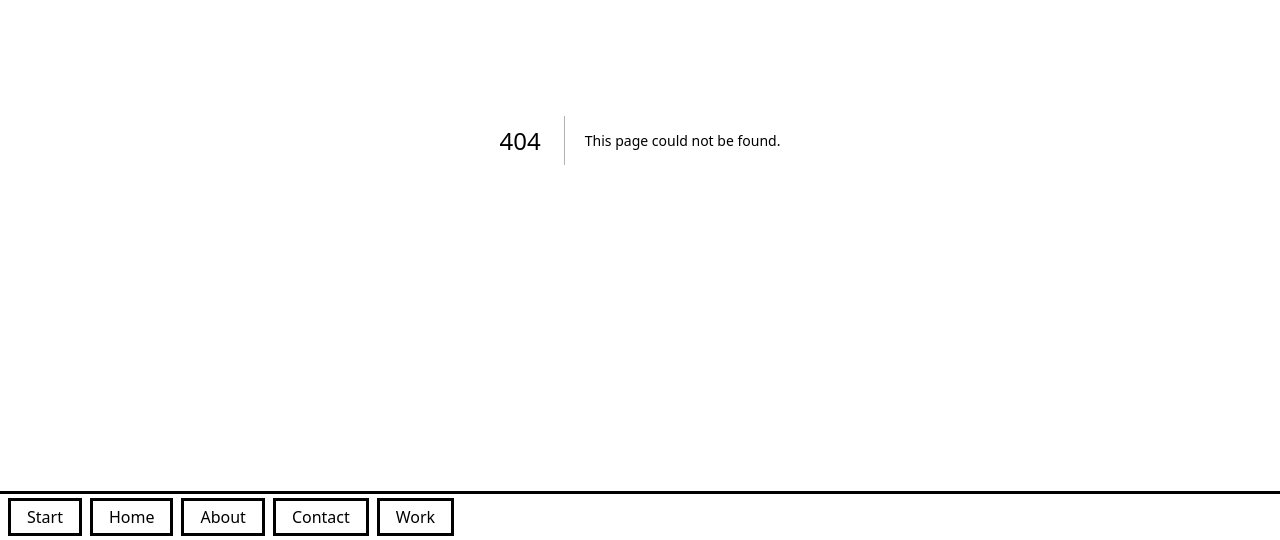
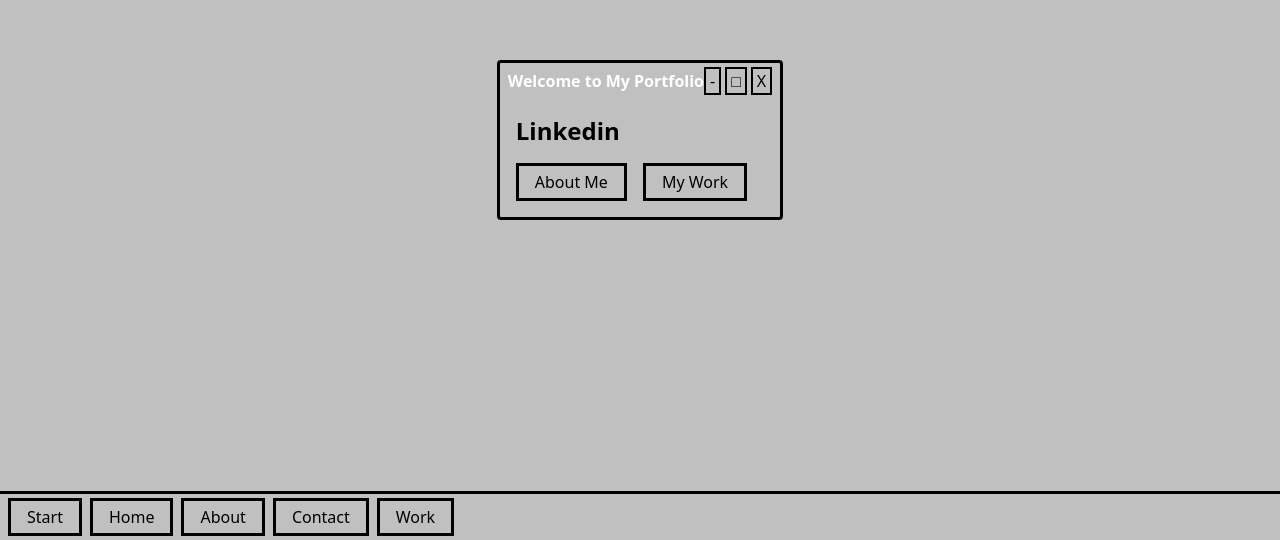
Before and after one commit to MaryBruff/portfolio, a Next.js app: page /contact in a window 1280 px wide. Before the commit this address had no page. Shown: the part 260-800 px from the top of the page. Built offline with nearby package versions, Linux system fonts and the light colour scheme; a web font is replaced by a local one.

Commit message:
feat:add routes and folders for sections

```diff
--- /dev/null
+++ b/src/app/about/page.tsx
@@ -0,0 +1,16 @@
+import Window from '@/components/Window';
+import Button from '@/components/Button';
+
+export default function Home() {
+return (
+    <main className="flex min-h-screen flex-col items-center justify-center p-4">
+    <Window title="Welcome to My Portfolio">
+        <h1 className="text-2xl font-bold mb-4">ABOUT PAGE</h1>
+        <div className="flex space-x-4">
+        <Button href="/work">My Work</Button>
+        <Button href="/contact">Contact</Button>
+        </div>
+    </Window>
+    </main>
+);
+}
--- /dev/null
+++ b/src/app/contact/page.tsx
@@ -0,0 +1,16 @@
+import Window from '@/components/Window';
+import Button from '@/components/Button';
+
+export default function Home() {
+  return (
+    <main className="flex min-h-screen flex-col items-center justify-center p-4">
+      <Window title="Welcome to My Portfolio">
+        <h1 className="text-2xl font-bold mb-4">Linkedin</h1>
+        <div className="flex space-x-4">
+          <Button href="/about">About Me</Button>
+          <Button href="/work">My Work</Button>
+        </div>
+      </Window>
+    </main>
+  );
+}
--- a/src/app/layout.tsx
+++ b/src/app/layout.tsx
@@ -10,7 +10,7 @@ export const metadata: Metadata = {
 export default function RootLayout({ children }: { children: React.ReactNode }) {
   return (
     <html lang="en">
-      <body className="min-h-screen">
+      <body suppressHydrationWarning className="min-h-screen">
         {children}
         <Navigation />
       </body>
--- /dev/null
+++ b/src/app/work/page.tsx
@@ -0,0 +1,16 @@
+import Window from '@/components/Window';
+import Button from '@/components/Button';
+
+export default function Home() {
+  return (
+    <main className="flex min-h-screen flex-col items-center justify-center p-4">
+      <Window title="Welcome to My Portfolio">
+        <h1 className="text-2xl font-bold mb-4">Work</h1>
+        <div className="flex space-x-4">
+          <Button href="/about">About Me</Button>
+          <Button href="/contact">Contact</Button>
+        </div>
+      </Window>
+    </main>
+  );
+}
```
